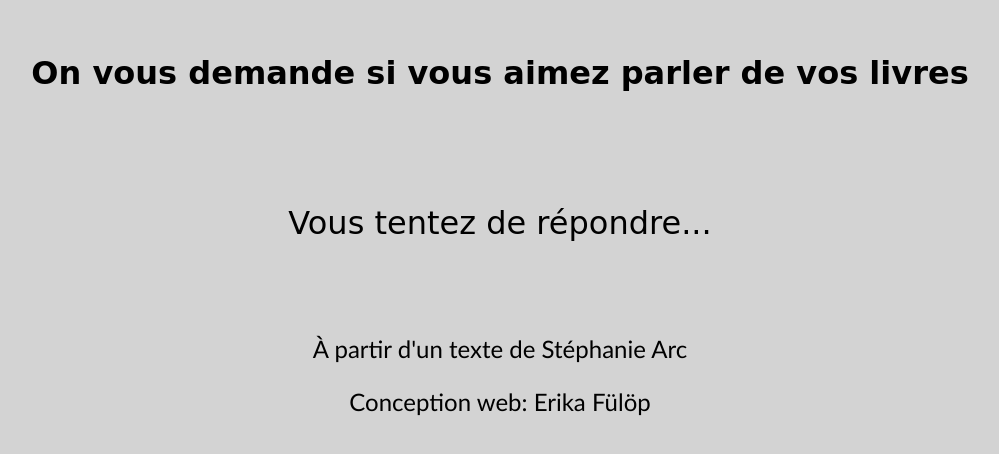
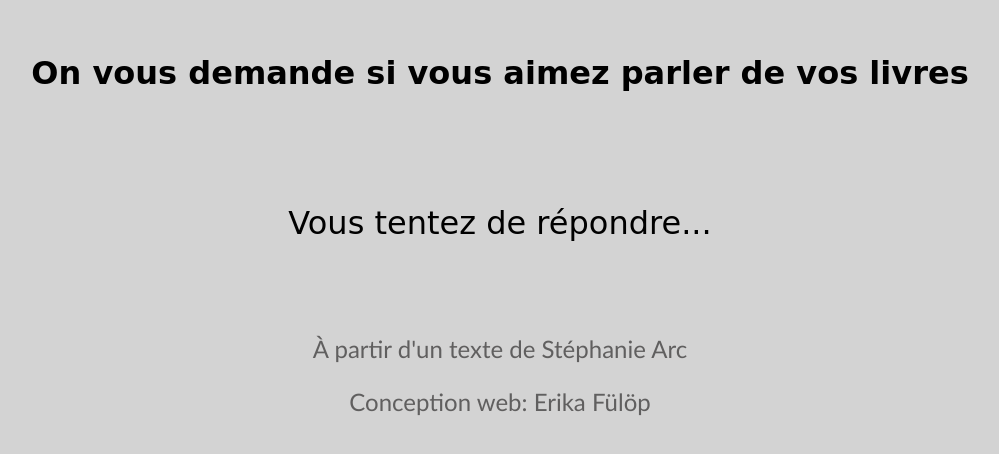
Before and after one commit to babelhead/DisHop, a plain HTML site: page Experiments/Parler Ecrire/index.html in a window 1280 px wide. Shown: the part 116-570 px from the top of the page, without its empty margins (140-1139 px from the left). Drawn offline with Linux system fonts and the light colour scheme.

Commit message:
parlerecrire update

```diff
--- a/Experiments/Parler Ecrire/index.html
+++ b/Experiments/Parler Ecrire/index.html
@@ -8,8 +8,8 @@
     * {background-color: lightgray;}
     h1 {text-align: center; font-family: cursive; font-weight:bold; font-size: xx-large; margin-top: 120px; padding: 50px;}
     #link {text-align: center; font-family: cursive; font-size: xx-large; padding-top: 30px; padding-bottom:20px;}
-    #author {text-align: center; font-family: 'Gill Sans', 'Gill Sans MT', Calibri, 'Trebuchet MS', sans-serif; font-size: x-large; padding-top: 40px;}
-    #designer {text-align: center; font-family:'Gill Sans', 'Gill Sans MT', Calibri, 'Trebuchet MS', sans-serif;  font-size: x-large; padding-bottom:20px;}
+    #author {text-align: center; font-family: 'Gill Sans', 'Gill Sans MT', Calibri, 'Trebuchet MS', sans-serif; font-size: x-large; padding-top: 40px; color:rgb(96, 95, 95);}
+    #designer {text-align: center; font-family:'Gill Sans', 'Gill Sans MT', Calibri, 'Trebuchet MS', sans-serif;  font-size: x-large; padding-bottom:20px; color:rgb(96, 95, 95);}
     a {text-decoration: none; color: inherit;}
     a:hover {font-size: 2em; color:rgb(50, 50, 50); }
     /* #link:hover {font-size: 2em; color:rgb(50, 50, 50);} */
```
Also changed, not shown: METAFONT_logo.svg.png (added).
